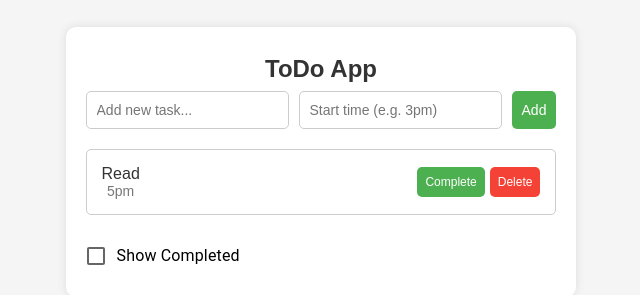
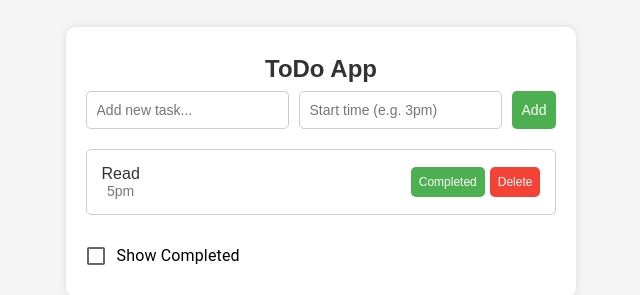
Before and after one commit to krunal002/todoapp, a React (Create React App) app: page / in a window 1280 px wide. Shown: the part 238-533 px from the top of the page, without its empty margins (319-959 px from the left). Built offline with nearby package versions, Linux system fonts and the light colour scheme.

Commit message:
Minor updates

```diff
--- a/src/Component/todoList.jsx
+++ b/src/Component/todoList.jsx
@@ -18,7 +18,7 @@ const TodoList = ({ data }) => {
           onClick={() => toggleCompleted(todo.id)}
           className="toggle-button"
         >
-          {todo.completed ? "Undo" : "Complete"}
+          {todo.completed ? "Undo" : "Completed"}
         </button>
         <button onClick={() => deleteTodo(todo.id)} className="delete-button">
           Delete
--- a/src/ToDoContext/context.jsx
+++ b/src/ToDoContext/context.jsx
@@ -20,6 +20,8 @@ export const ToDoContextHandler = ({ children }) => {
     };
 
     setTodos([...todos, newTodo]);
+    setTodoTitle("");
+    setTodoTime("")
   };
 
   const toggleShowCompleted = () => {
```
